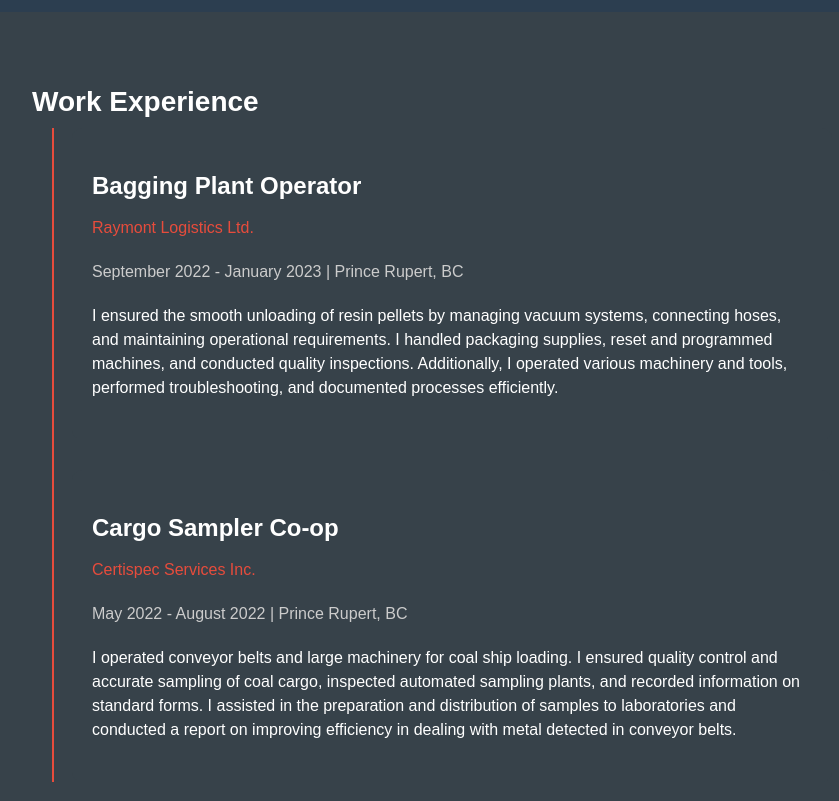
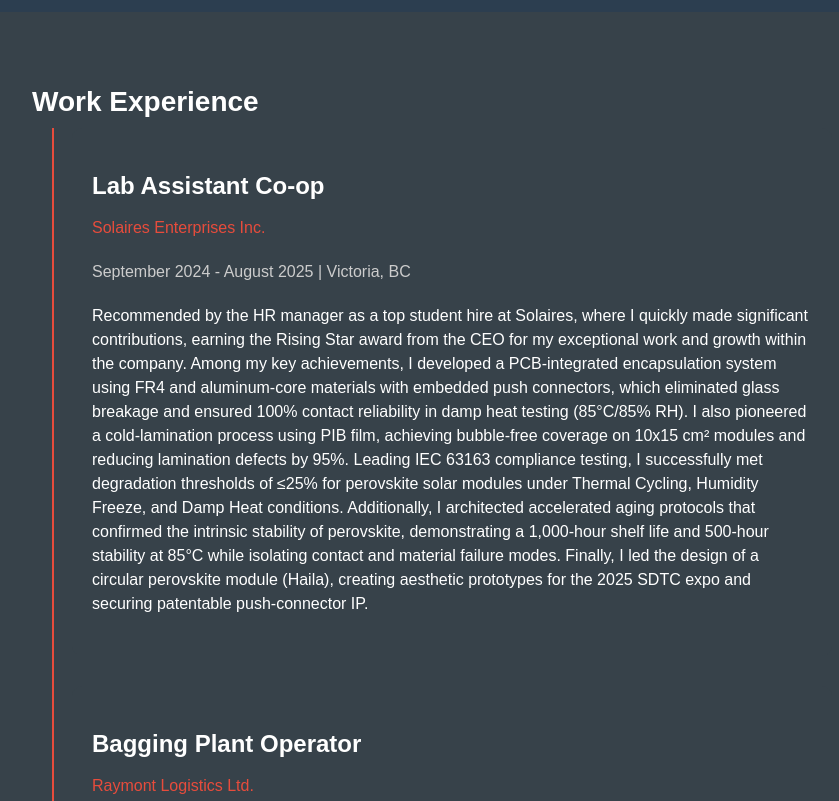
Before and after one commit to MrJonasdeHoog/mywebsite, a plain HTML site: page index.html in a window 1280 px wide. Shown: the part 880-1681 px from the top of the page, without its empty margins (208-1047 px from the left). Drawn offline with Linux system fonts and the light colour scheme; a script that the page names is missing.

Commit message:
Add files via upload

```diff
--- a/index.html
+++ b/index.html
@@ -58,6 +58,14 @@
         <div class="work-experience-content">
             <h2>Work Experience</h2>
             <div class="timeline">
+                <div class="timeline-entry">
+                    <div class="timeline-content">
+                        <h3>Lab Assistant Co-op</h3>
+                        <p class="company-name">Solaires Enterprises Inc.</p>
+                        <p class="job-date-location">September 2024 - August 2025 | Victoria, BC</p>
+                        <p class="job-description">Recommended by the HR manager as a top student hire at Solaires, where I quickly made significant contributions, earning the Rising Star award from the CEO for my exceptional work and growth within the company. Among my key achievements, I developed a PCB-integrated encapsulation system using FR4 and aluminum-core materials with embedded push connectors, which eliminated glass breakage and ensured 100% contact reliability in damp heat testing (85°C/85% RH). I also pioneered a cold-lamination process using PIB film, achieving bubble-free coverage on 10x15 cm² modules and reducing lamination defects by 95%. Leading IEC 63163 compliance testing, I successfully met degradation thresholds of ≤25% for perovskite solar modules under Thermal Cycling, Humidity Freeze, and Damp Heat conditions. Additionally, I architected accelerated aging protocols that confirmed the intrinsic stability of perovskite, demonstrating a 1,000-hour shelf life and 500-hour stability at 85°C while isolating contact and material failure modes. Finally, I led the design of a circular perovskite module (Haila), creating aesthetic prototypes for the 2025 SDTC expo and securing patentable push-connector IP.</p>
+                    </div>
+                </div>
                 <div class="timeline-entry">
                     <div class="timeline-content">
                         <h3>Bagging Plant Operator</h3>
```
